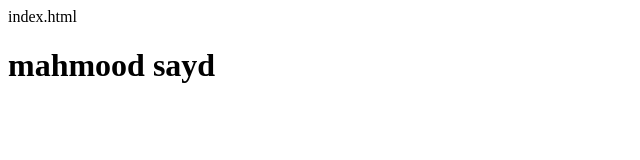
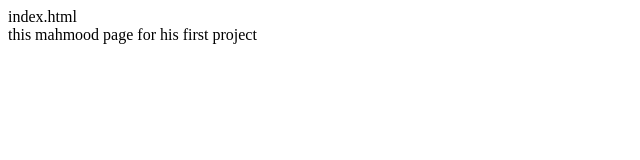
Before and after one commit to mahmoudbakeer/mahmood, a plain HTML site: page index.html in a window 1280 px wide. Shown: the whole page, without its empty margins (0-640 px from the left). Drawn offline with Linux system fonts and the light colour scheme.

Commit message:
mahmoud projects

```diff
--- a/index.html
+++ b/index.html
@@ -1,3 +1,6 @@
 index.html
-<!doctype html>
-<h1> mahmood sayd</h1>
+<html>
+    <header>
+    this mahmood page for his first project
+    </header>
+</html>
```
